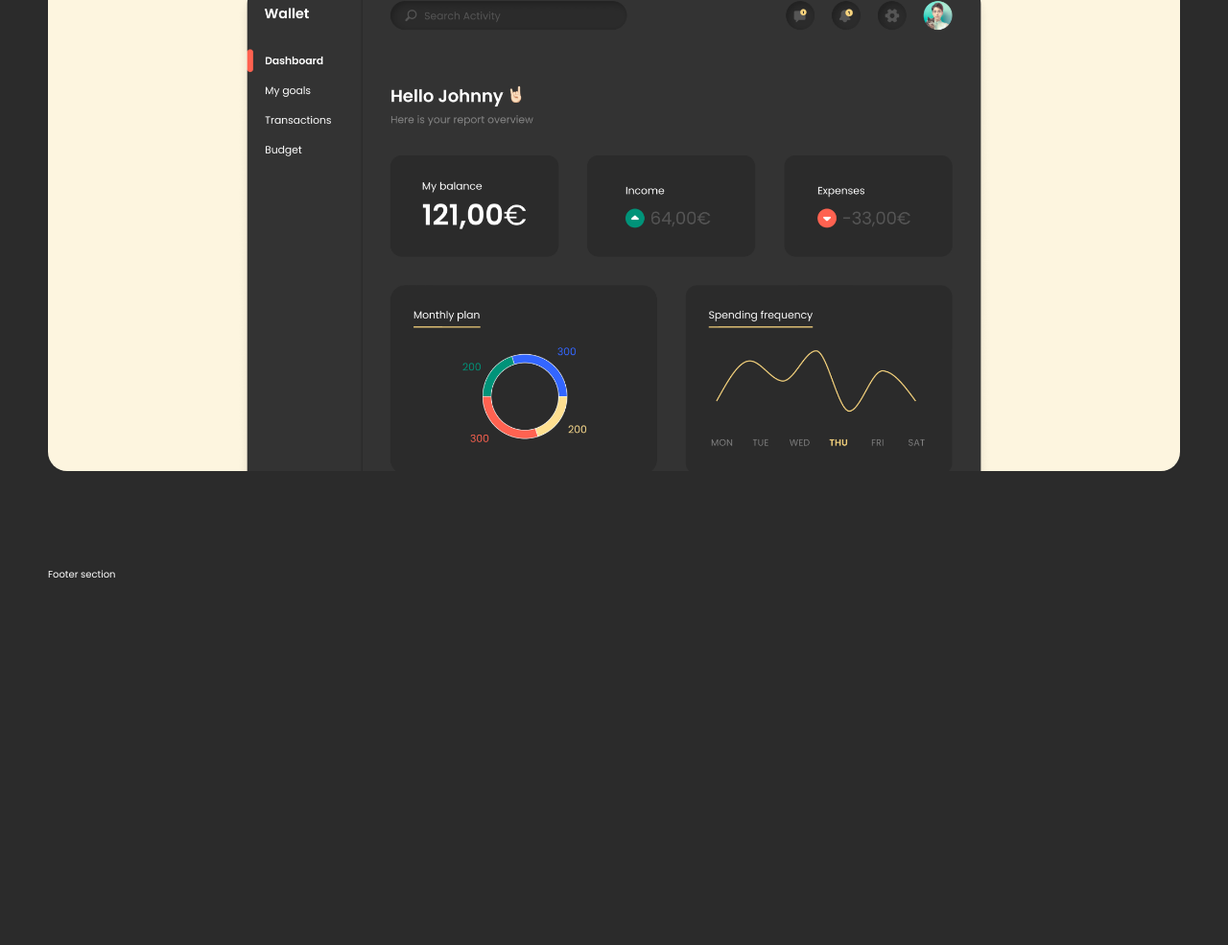
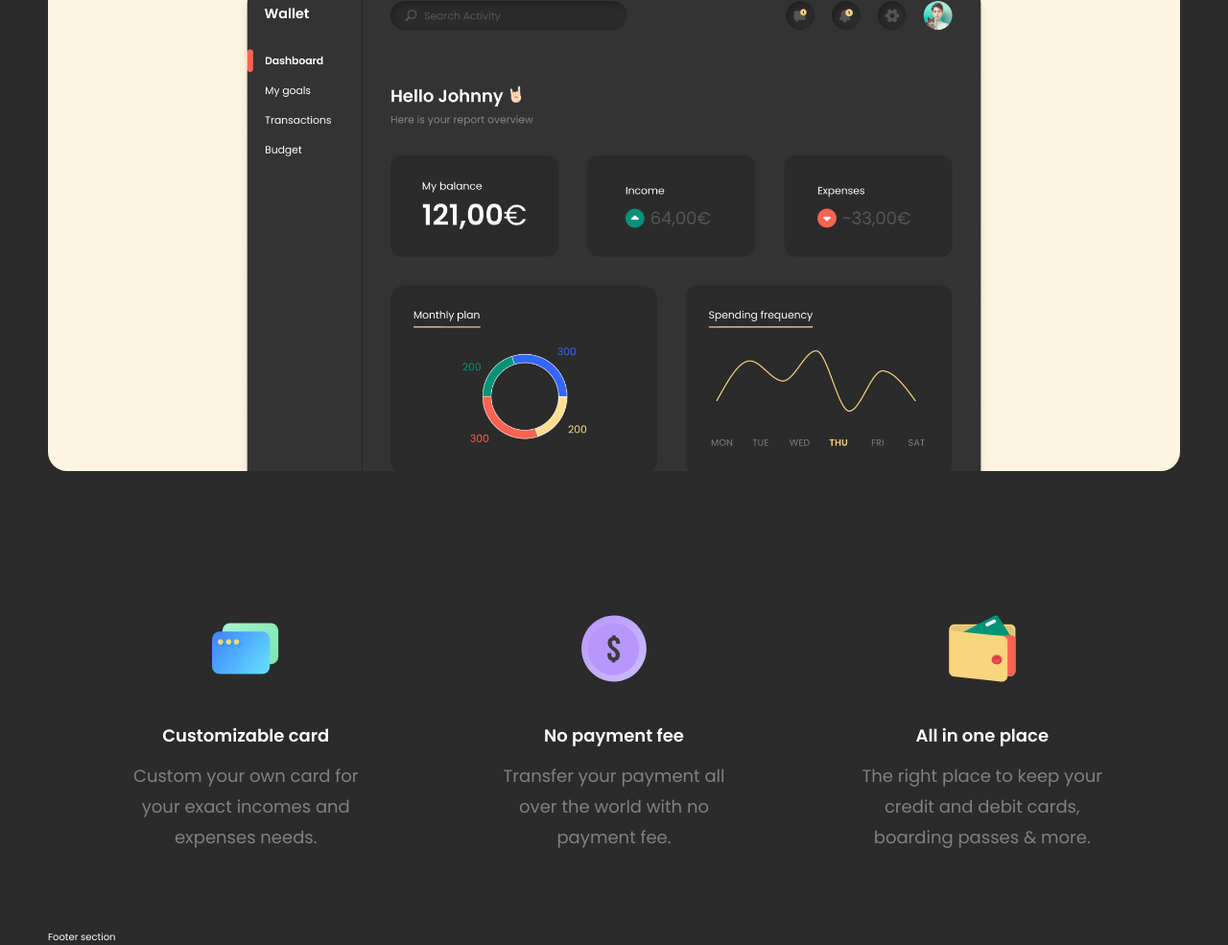
Before and after one commit to murajsam/landing-page-week1, a plain HTML site: page index.html in a window 1280 px wide. Shown: the part 1121-2106 px from the top of the page at 96% size. Before the commit the page ends 1728 px from the top, so only its background shows below. Drawn offline with Linux system fonts and the light colour scheme.

Commit message:
feat(#7): Making Features Section

```diff
--- a/index.html
+++ b/index.html
@@ -71,6 +71,47 @@
           </div>
         </div>
       </section>
+
+      <section class="features">
+        <div class="features__container">
+          <div class="features__item">
+            <img
+              src="assets/icons/features-icon-1.svg"
+              alt="Feature Icon 1"
+              class="features__icon"
+            />
+            <h2 class="features__title">Customizable card</h2>
+            <p class="features__description">
+              Custom your own card for your exact incomes and expenses needs.
+            </p>
+          </div>
+
+          <div class="features__item">
+            <img
+              src="assets/icons/features-icon-2.svg"
+              alt="Feature Icon 1"
+              class="features__icon"
+            />
+            <h2 class="features__title">No payment fee</h2>
+            <p class="features__description">
+              Transfer your payment all over the world with no payment fee.
+            </p>
+          </div>
+
+          <div class="features__item">
+            <img
+              src="assets/icons/features-icon-3.svg"
+              alt="Feature Icon 1"
+              class="features__icon"
+            />
+            <h2 class="features__title">All in one place</h2>
+            <p class="features__description">
+              The right place to keep your credit and debit cards, boarding
+              passes & more.
+            </p>
+          </div>
+        </div>
+      </section>
     </main>
     <footer>Footer section</footer>
   </body>
--- /dev/null
+++ b/scss/layout/_features.scss
@@ -0,0 +1,60 @@
+@use "../utils/variables" as *;
+@use "../components/button" as *;
+@use "../utils/mixins" as *;
+
+.features {
+  margin-bottom: 5rem;
+
+  &__container {
+    display: flex;
+    flex-direction: column;
+    gap: 5rem;
+    padding: 4rem 0;
+  }
+
+  &__item {
+    display: flex;
+    flex-direction: column;
+    align-items: center;
+    justify-content: center;
+    text-align: center;
+    gap: 1rem;
+  }
+
+  &__icon {
+    margin-bottom: 3.8rem;
+    width: 7rem;
+    height: 7rem;
+  }
+
+  &__title {
+    font-weight: 600;
+    font-size: 1.8rem;
+    line-height: 3.2rem;
+    letter-spacing: 0%;
+    max-width: 31.1rem;
+  }
+
+  &__description {
+    font-weight: 400;
+    font-size: 1.8rem;
+    line-height: 3.2rem;
+    letter-spacing: 0%;
+    opacity: 0.4;
+    max-width: 25.5rem;
+  }
+
+  @include respond-to("desktop") {
+    margin-bottom: 3rem;
+
+    &__container {
+      flex-direction: row;
+      justify-content: space-evenly;
+      padding: 5rem 0;
+    }
+
+    &__icon {
+      margin-bottom: 3rem;
+    }
+  }
+}
--- a/scss/main.scss
+++ b/scss/main.scss
@@ -7,3 +7,4 @@
 @use "layout/hero";
 @use "layout/partners";
 @use "layout/product";
+@use "layout/features";
```
Also changed, not shown: assets/icons/features-icon-1.svg (added), assets/icons/features-icon-2.svg (added), assets/icons/features-icon-3.svg (added), scss/main.css.
